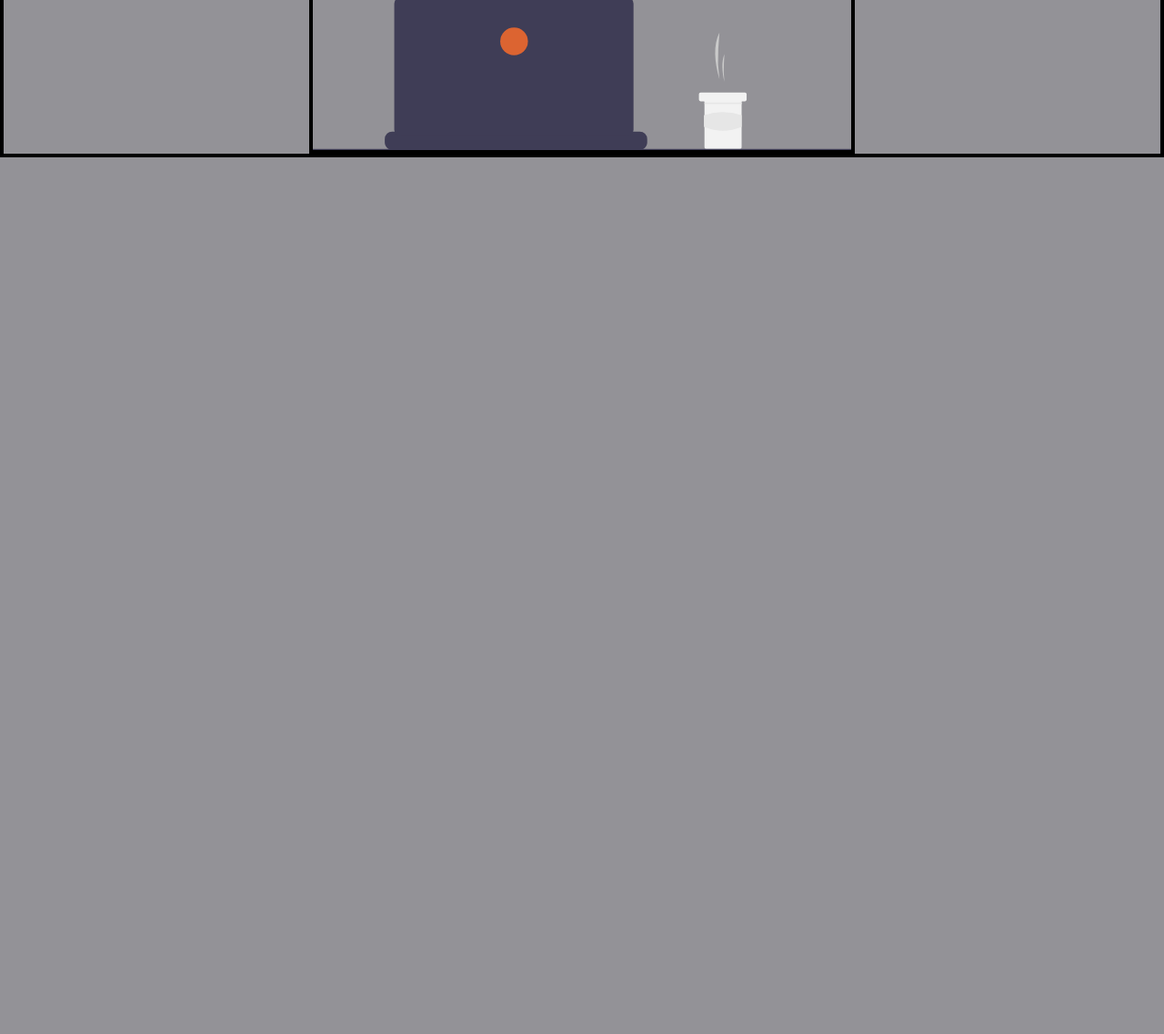
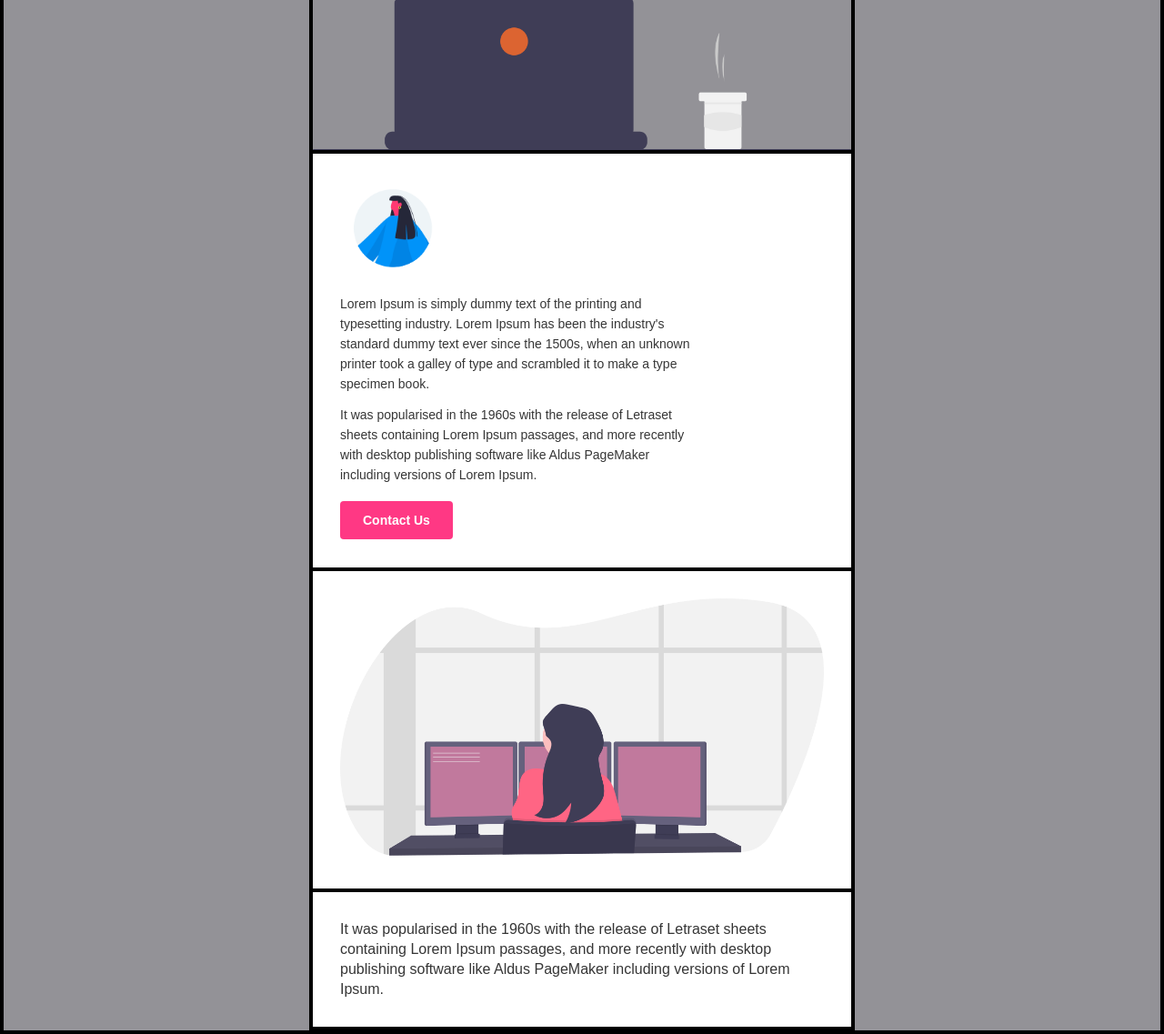
Before and after one commit to aryalprekshya/simple-responsive-email, a plain HTML site: page index.html in a window 1280 px wide. Shown: the part 500-1637 px from the top of the page at 91% size. Before the commit the page ends 800 px from the top, so only its background shows below. Drawn offline with Linux system fonts and the light colour scheme.

Commit message:
added images and body content

```diff
--- a/index.html
+++ b/index.html
@@ -84,9 +84,70 @@
 
                         <tr>
                             <td style="padding:0;font-size:24px;line-height:28px;font-weight:bold;">
-                                <a href="http://prekshya.me/" style="text-decoration:none;"><img src="images/h1.svg"
+                                <a href="http://prekshya.me/" style="text-decoration:none;"><img src="images/image1.png"
                                         width="600" alt=""
                                         style="width:100%;height:auto;display:block;border:none;text-decoration:none;color:#363636;"></a>
+                            </td>
+                        </tr>
+
+                        <!--two columns-->
+                        <tr>
+                            <td
+                                style="padding:35px 30px 11px 30px;font-size:0;background-color:#ffffff;border-bottom:1px solid #f0f0f5;border-color:rgba(201,201,207,.35);">
+
+                                <!--[if mso]>
+                                <table role="presentation" width="100%">
+                                <tr>
+                                <td style="width:145px;" align="left" valign="top">
+                                <![endif]-->
+                                <div class="col-small"
+                                    style="display:inline-block;width:100%;max-width:145px;vertical-align:top;text-align:left;font-family:Arial,sans-serif;font-size:14px;color:#363636;">
+                                    <img src="images/icon.png" width="115" alt=""
+                                        style="width:80%;max-width:115px;margin-bottom:20px;">
+                                </div>
+                                <!--[if mso]>
+                                </td>
+                                <td style="width:395px;padding-bottom:20px;" valign="top">
+                                <![endif]-->
+                                <div class="col-large"
+                                    style="display:inline-block;width:100%;max-width:395px;vertical-align:top;padding-bottom:20px;font-family:Arial,sans-serif;font-size:14px;color:#363636;">
+                                    <p style="margin-top:0;margin-bottom:12px;">Lorem Ipsum is simply dummy text of the
+                                        printing and typesetting industry. Lorem Ipsum has been the industry's standard
+                                        dummy text ever since the 1500s, when an unknown printer took a galley of type
+                                        and scrambled it to make a type specimen book. </p>
+                                    <p style="margin-top:0;margin-bottom:18px;"> It was popularised in the 1960s with
+                                        the release of Letraset sheets containing Lorem Ipsum passages, and more
+                                        recently with desktop publishing software like Aldus PageMaker including
+                                        versions of Lorem Ipsum.</p>
+                                    <p style="margin:0;"><a href="https://gmail.com/"
+                                            style="background: #ff3884; text-decoration: none; padding: 10px 25px; color: #ffffff; border-radius: 4px; display:inline-block; mso-padding-alt:0;text-underline-color:#ff3884">
+                                            <!--[if mso]><i style="letter-spacing: 25px;mso-font-width:-100%;mso-text-raise:20pt">&nbsp;</i><![endif]--><span
+                                                style="mso-text-raise:10pt;font-weight:bold;">Contact Us</span>
+                                            <!--[if mso]><i style="letter-spacing: 25px;mso-font-width:-100%">&nbsp;</i><![endif]-->
+                                        </a></p>
+                                </div>
+                                <!--[if mso]>
+                                </td>
+                                </tr>
+                                </table>
+                                <![endif]-->
+
+                            </td>
+                        </tr>
+
+                        <tr>
+                            <td
+                                style="padding:30px;font-size:24px;line-height:28px;font-weight:bold;background-color:#ffffff;border-bottom:1px solid #f0f0f5;border-color:rgba(201,201,207,.35);">
+                                <a href="http://www.prekshya.com/" style="text-decoration:none;"><img
+                                        src="images/image2.png" width="540" alt=""
+                                        style="width:100%;height:auto;border:none;text-decoration:none;color:#363636;"></a>
+                            </td>
+                        </tr>
+                        <tr>
+                            <td style="padding:30px;background-color:#ffffff;">
+                                <p style="margin:0;"> It was popularised in the 1960s with the release of Letraset
+                                    sheets containing Lorem Ipsum passages, and more recently with desktop publishing
+                                    software like Aldus PageMaker including versions of Lorem Ipsum.</p>
                             </td>
                         </tr>
 
```
Also changed, not shown: images/h1.svg (deleted), images/icon.png (added), images/image1.png (added), images/image2.png (added).
